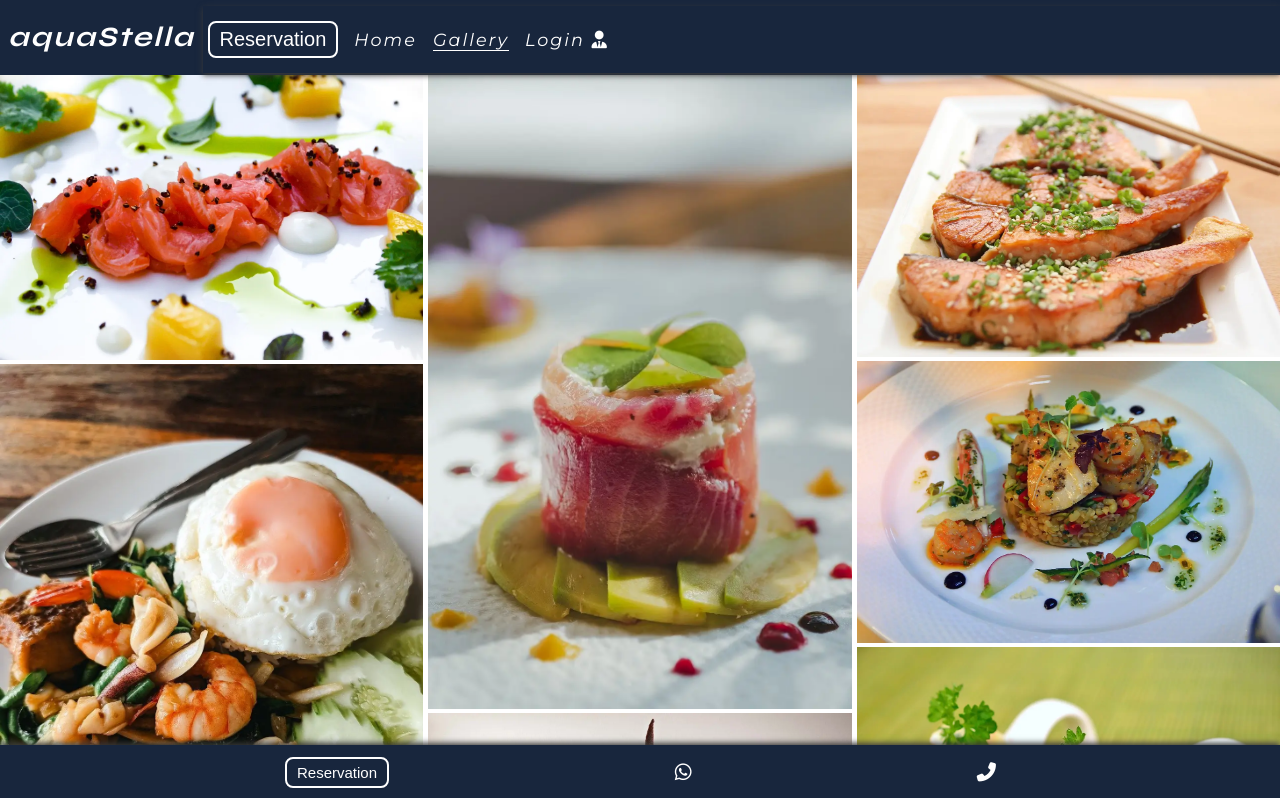
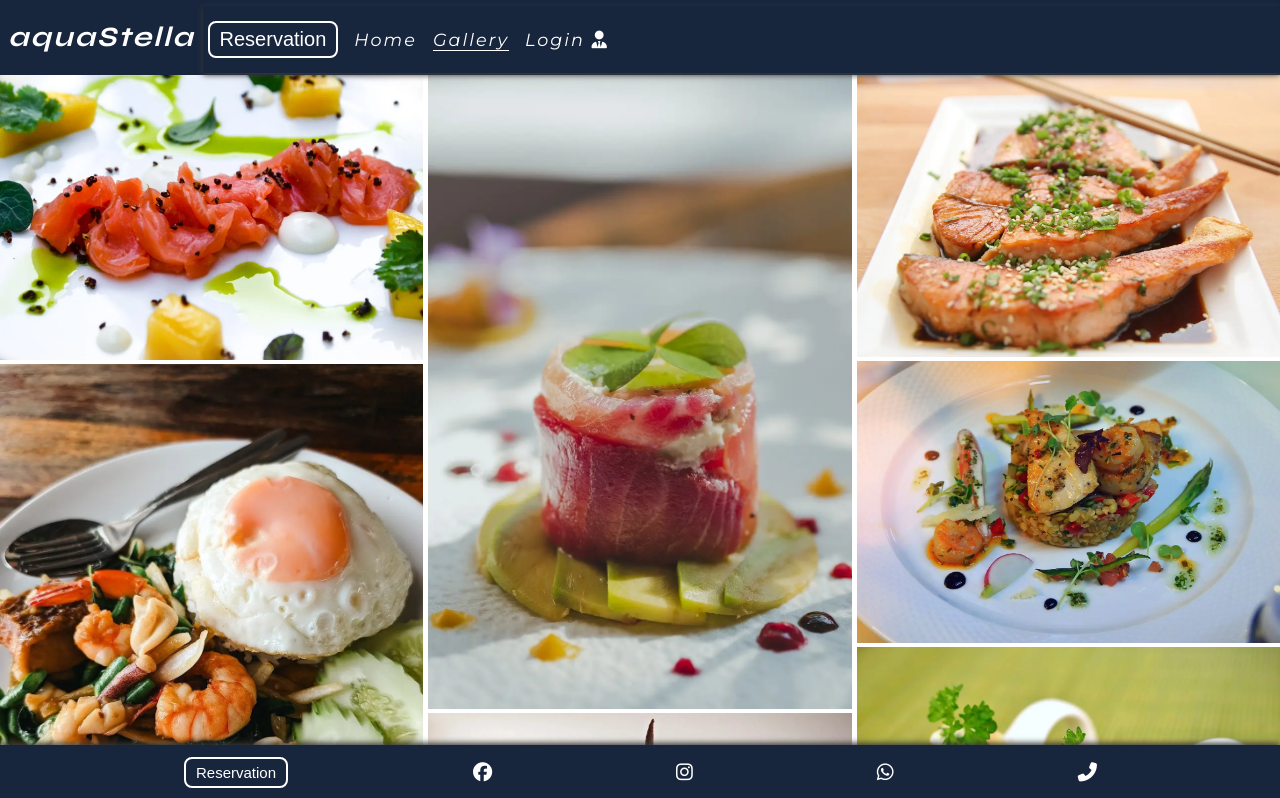
Before and after one commit to doyle-kfd/aquastella, a plain HTML site: page gallery.html in a window 1280 px wide. Shown: the top 798 px of the page. Drawn offline with Linux system fonts and the light colour scheme.

Commit message:
style: added social media icons media break for tablets 768px and above

```diff
--- a/assets/css/style.css
+++ b/assets/css/style.css
@@ -110,7 +110,7 @@ header a {
     /* justify-content: space-around;
     position: fixed; /* Stay in place */
     z-index: 1; /* Sit on top */
-    // padding-top: 100px; /* Location of the box */
+    /* padding-top: 100px; /* Location of the box */
     top: 0;
     width: 100%; /* Full width */
     height: 100%; /* Full height */
@@ -925,6 +925,9 @@ footer {
         display: none;
     }
 
+    #can-hide-on-mobile {
+        display: unset;
+    }
 
     #stat-counters {
         flex-direction: row;
```
